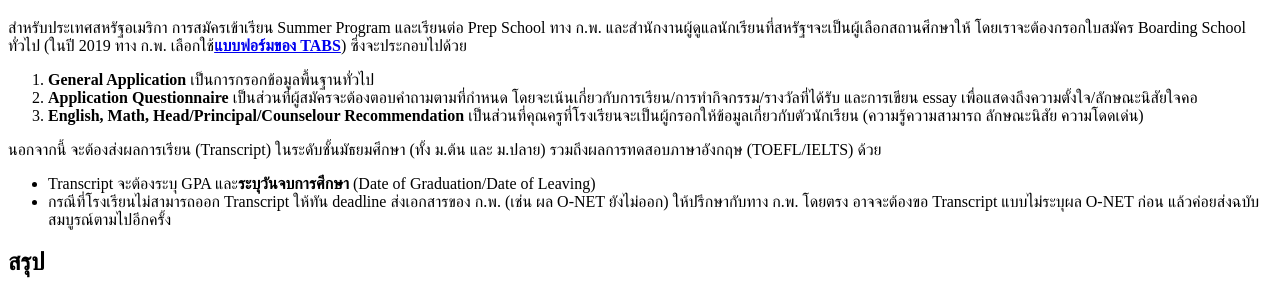
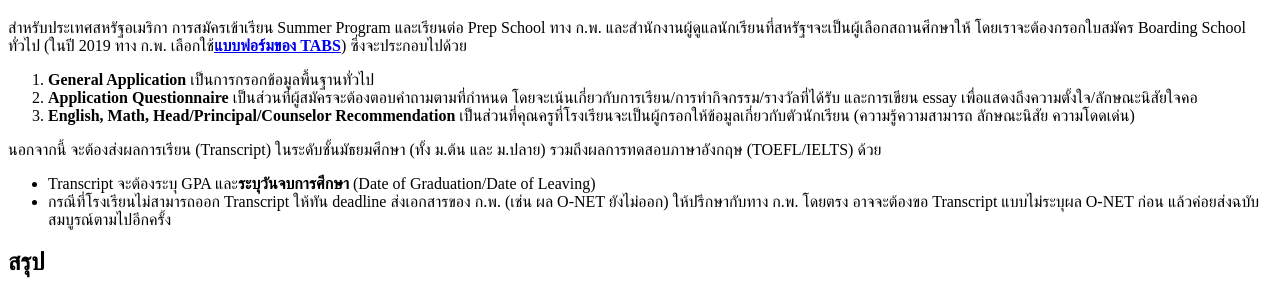
Before and after one commit to tchomphoochan/tchomphoochan.github.io, a Jekyll site: the page built from _posts/2019-04-22-ocsc-doc-prep-guide.md, in a window 1280 px wide and 900 px high, scrolled down 3477 px. Shown: the part 418-710 px from the top of the window. Built offline with Jekyll 4.4.1, drawn with Linux system fonts in a browser that asks for light colours; some web fonts are replaced.

Commit message:
Fix typo

```diff
--- a/_posts/2019-04-22-ocsc-doc-prep-guide.md
+++ b/_posts/2019-04-22-ocsc-doc-prep-guide.md
@@ -157,7 +157,7 @@ _ส่วนนี้ผมไม่มั่นใจว่าจำเป็
 สำหรับประเทศสหรัฐอเมริกา การสมัครเข้าเรียน Summer Program และเรียนต่อ Prep School ทาง ก.พ. และสำนักงานผู้ดูแลนักเรียนที่สหรัฐฯจะเป็นผู้เลือกสถานศึกษาให้ โดยเราจะต้องกรอกใบสมัคร Boarding School ทั่วไป (ในปี 2019 ทาง ก.พ. เลือกใช้**[แบบฟอร์มของ TABS](http://www.boardingschools.com/how-to-apply/tabs-application.aspx)**) ซึ่งจะประกอบไปด้วย
 1. **General Application** เป็นการกรอกข้อมูลพื้นฐานทั่วไป
 2. **Application Questionnaire** เป็นส่วนที่ผู้สมัครจะต้องตอบคำถามตามที่กำหนด โดยจะเน้นเกี่ยวกับการเรียน/การทำกิจกรรม/รางวัลที่ได้รับ และการเขียน essay เพื่อแสดงถึงความตั้งใจ/ลักษณะนิสัยใจคอ
-3. **English, Math, Head/Principal/Counselour Recommendation** เป็นส่วนที่คุณครูที่โรงเรียนจะเป็นผู้กรอกให้ข้อมูลเกี่ยวกับตัวนักเรียน (ความรู้ความสามารถ ลักษณะนิสัย ความโดดเด่น)
+3. **English, Math, Head/Principal/Counselor Recommendation** เป็นส่วนที่คุณครูที่โรงเรียนจะเป็นผู้กรอกให้ข้อมูลเกี่ยวกับตัวนักเรียน (ความรู้ความสามารถ ลักษณะนิสัย ความโดดเด่น)
 
 นอกจากนี้ จะต้องส่งผลการเรียน (Transcript) ในระดับชั้นมัธยมศึกษา (ทั้ง ม.ต้น และ ม.ปลาย) รวมถึงผลการทดสอบภาษาอังกฤษ (TOEFL/IELTS) ด้วย
 - Transcript จะต้องระบุ GPA และ**ระบุวันจบการศึกษา** (Date of Graduation/Date of Leaving)
```
